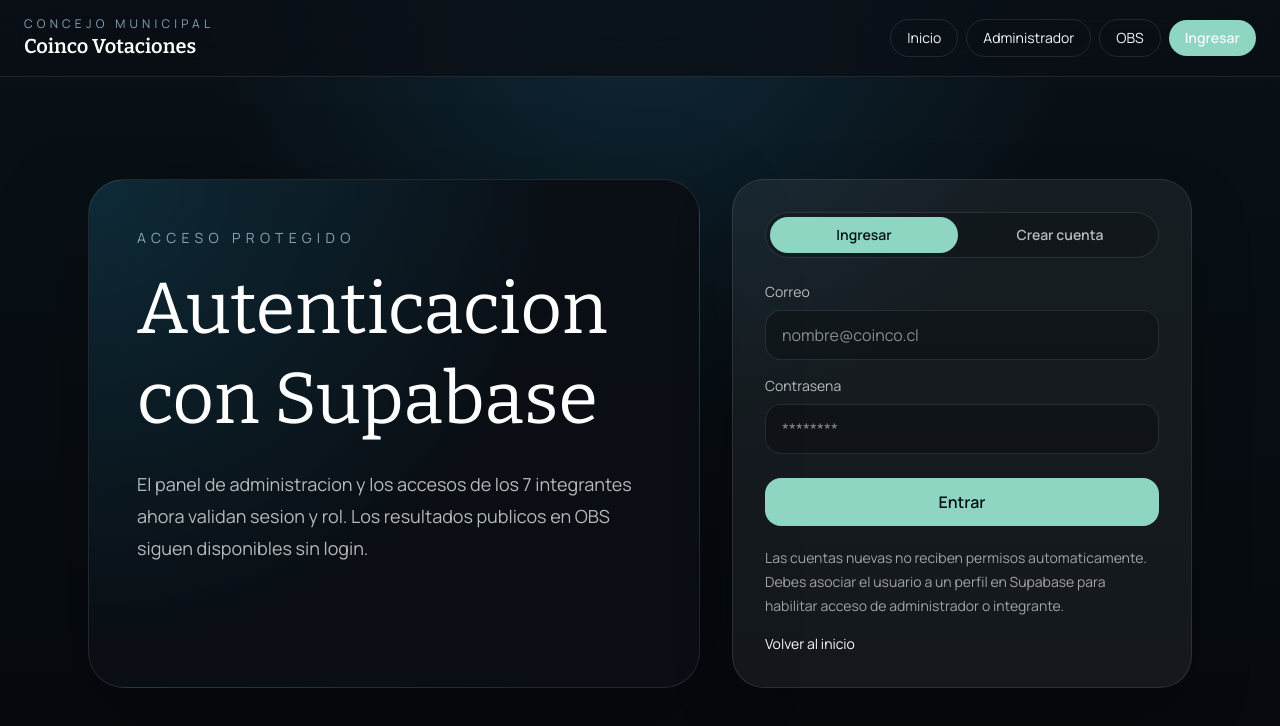
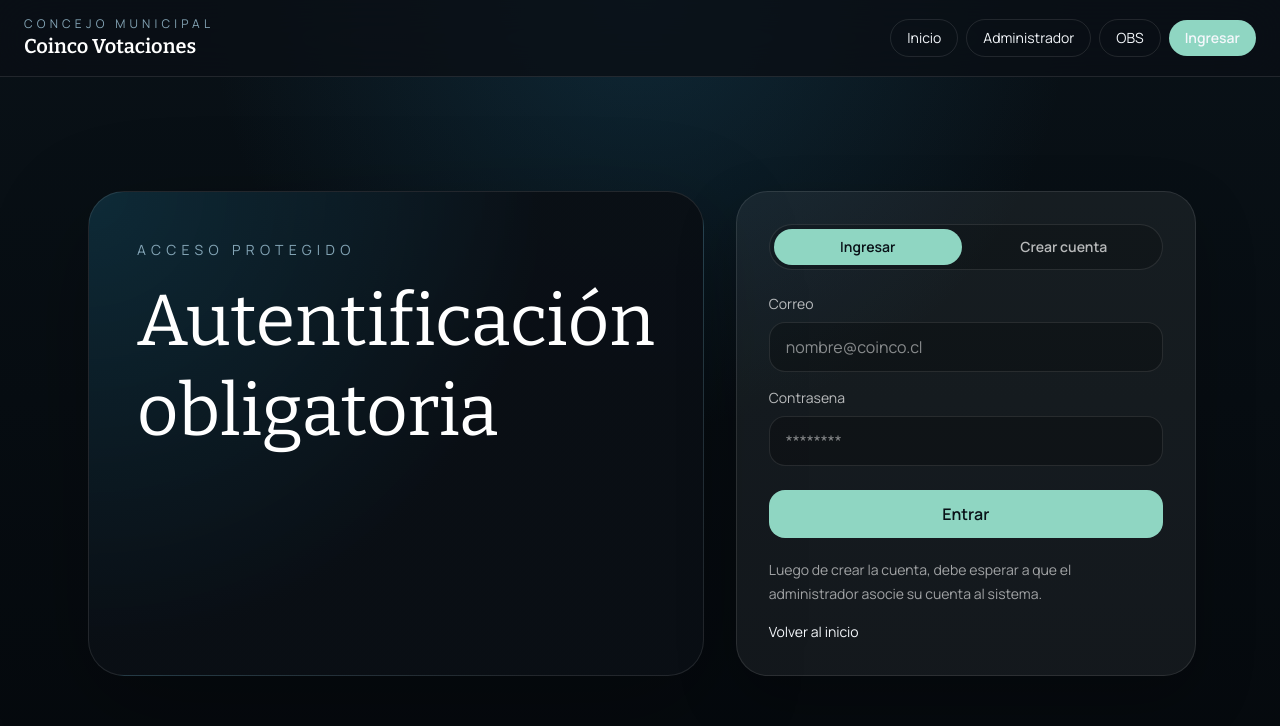
Before and after one commit to llucerob/coinco-votaciones, a Next.js app: page /auth in a window 1280 px wide. Shown: the top 726 px of the page. Built offline with nearby package versions, Linux system fonts and the light colour scheme; no server answers.

Commit message:
autenticacion

```diff
--- a/app/auth/page.tsx
+++ b/app/auth/page.tsx
@@ -27,12 +27,9 @@ export default async function AuthPage({
               Acceso protegido
             </p>
             <h1 className="mt-4 max-w-3xl font-serif text-5xl leading-tight text-white md:text-7xl">
-              Autenticacion con Supabase
+              Autentificación obligatoria
             </h1>
-            <p className="mt-6 max-w-2xl text-lg leading-8 text-white/70">
-              El panel de administracion y los accesos de los 7 integrantes ahora validan sesion y
-              rol. Los resultados publicos en OBS siguen disponibles sin login.
-            </p>
+
           </section>
 
           <AuthForm nextPath={nextPath} initialError={params.error} />
--- a/components/AuthForm.tsx
+++ b/components/AuthForm.tsx
@@ -125,8 +125,7 @@ export default function AuthForm({
       </button>
 
       <p className="mt-5 text-sm leading-6 text-white/60">
-        Las cuentas nuevas no reciben permisos automaticamente. Debes asociar el usuario a un perfil
-        en Supabase para habilitar acceso de administrador o integrante.
+        Luego de crear la cuenta, debe esperar a que el administrador asocie su cuenta al sistema.
       </p>
 
       <Link href="/" className="mt-4 inline-block text-sm text-[var(--color-accent-soft)]">
```
